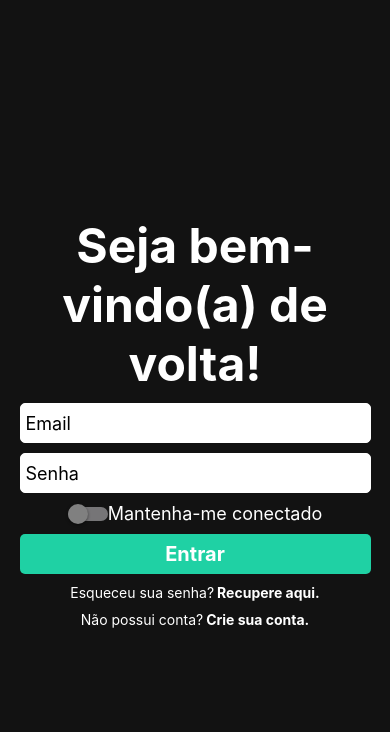
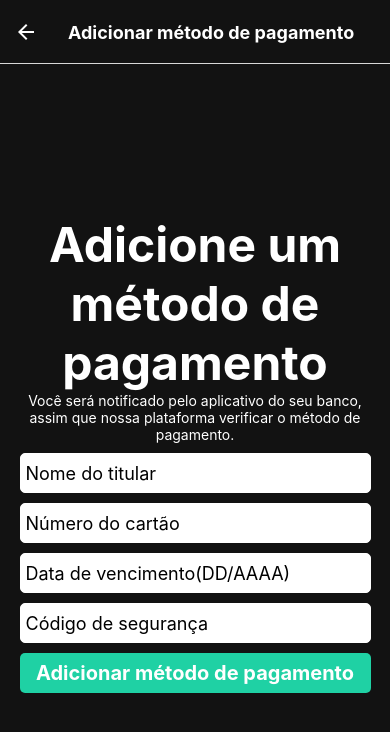
Before and after one commit to VicMatteus/-UFC---SEI, a React Native app: screen /AddPaymentMethod in a window 390 px wide. Shown: the top 732 px of the page. Built offline with nearby package versions, Linux system fonts and the light colour scheme.

Commit message:
Tela de add mthd paym. criada e vinculada. headers atualizados e customizados.

```diff
--- a/App.js
+++ b/App.js
@@ -7,6 +7,7 @@ import TabRouter from './screens/TabRouter';
 import CreateAccountScreen from './screens/CreateAccountScreen';
 import RecoverScreen from './screens/RecoverScreen';
 import LoginScreen from './screens/LoginScreen';
+import AddPaymentMethod from './screens/AddPaymentMethod';
 
 const Stack = createNativeStackNavigator();
 
@@ -15,18 +16,19 @@ function App() {
     // const [isLoggedIn, setLoggedIn] = React.useState(false);
 
     return (
-        // (isLoggedIn ?
-            <NavigationContainer>
-                <Stack.Navigator>
-                    <Stack.Screen name="Login" component={LoginScreen} options={{ headerShown:false }}/>
-                    <Stack.Screen name="CriarConta" component={CreateAccountScreen} options={{ headerShown:false }}/>
-                    <Stack.Screen name="RecuperarConta" component={RecoverScreen} options={{ headerShown:false }}/>
-                    <Stack.Screen name="Router" component={TabRouter} options={{ headerShown:false }}/>
-                </Stack.Navigator>
-            </NavigationContainer>
-        // :
-        //     <TabNavigation/>
-        // )
+        <NavigationContainer>
+            <Stack.Navigator screenOptions={{
+                headerStyle: {backgroundColor: '#121212'},
+                headerTintColor: '#FFFFFF',
+                headerTitleStyle: {fontWeight: 'bold'}
+            }}>
+                <Stack.Screen name="Login"            component={LoginScreen}         options={{ headerShown: false }} />
+                <Stack.Screen name="CriarConta"       component={CreateAccountScreen} options={{ title: "Criar conta" }} />
+                <Stack.Screen name="RecuperarConta"   component={RecoverScreen}       options={{ title: "Recuperar conta" }} />
+                <Stack.Screen name="Router"           component={TabRouter}           options={{ headerShown: false }} />
+                <Stack.Screen name="AddPaymentMethod" component={AddPaymentMethod}    options={{ title: "Adicionar método de pagamento" }} />
+            </Stack.Navigator>
+        </NavigationContainer>
     );
 }
 
--- a/components/header.js
+++ b/components/header.js
@@ -35,6 +35,7 @@ const styles = StyleSheet.create({
     alignItems: "center",
     justifyContent: "space-between",
     padding: 20,
+    width: '100%',
   },
   headerText: {
     fontFamily: "monospace",
--- a/package.json
+++ b/package.json
@@ -9,6 +9,7 @@
     "web": "expo start --web"
   },
   "dependencies": {
+    "@react-native-community/datetimepicker": "^7.2.0",
     "@react-navigation/bottom-tabs": "^6.5.7",
     "@react-navigation/native": "^6.1.6",
     "@react-navigation/native-stack": "^6.9.12",
@@ -17,7 +18,9 @@
     "expo-status-bar": "~1.4.4",
     "react": "18.2.0",
     "react-native": "0.71.8",
-    "react-native-tab-view": "^3.5.1"
+    "react-native-datepicker": "^1.7.2",
+    "react-native-tab-view": "^3.5.1",
+    "zustand": "^4.3.8"
   },
   "devDependencies": {
     "@babel/core": "^7.20.0"
--- /dev/null
+++ b/screens/AddPaymentMethod.js
@@ -0,0 +1,130 @@
+import React from 'react';
+import { View, Text, StyleSheet, TextInput, Switch, TouchableOpacity } from 'react-native';
+import SuccessButton from '../components/SuccesButton'
+import DatePicker from 'react-native-datepicker'
+
+export default function AddPaymentMethod({ navigation }) {
+    const [name, ChangeName] = React.useState('');
+    const [cardNumber, ChangeCardNumber] = React.useState('');
+    const [vencimento, ChangeVencimento] = React.useState('');
+    const [cvv, ChangeCVV] = React.useState('');
+
+    function enviarDados() {
+        //Realizar validações: nenhum campo vazio
+        if (!(name && cardNumber && vencimento && cvv)) {
+            alert("Preencha todos os campos!")
+            return
+        }
+        if (vencimento.length < 7) {
+            alert("A data deve ser preenchida no formato:\nDD/AAAA")
+            return
+        }
+
+        paymentDetails = {
+            name: name,
+            cardNumber: cardNumber,
+            cvv: cvv,
+            vencimento: vencimento
+        }
+        userDetails = JSON.stringify(userDetails)
+        console.log(paymentDetails)
+
+        //Se API retornar token, prossigo, senão, alerta de erro.
+        navigation.navigate('Wallet')
+    }
+
+    //Aplica máscara de data a cada entrada do usuário no campo data
+    function formatarData(e) {
+        var v = e.replace(/\D/g, "");
+        v = v.replace(/(\d{2})(\d)/, "$1/$2")
+        ChangeVencimento(v);
+    }
+
+    return (
+        <View style={styles.container}>
+            <View style={styles.textContainer}>
+                <Text style={styles.text}>Adicione um método de pagamento</Text>
+                <Text style={styles.label}>Você será notificado pelo aplicativo do seu banco, assim que nossa plataforma verificar o método de pagamento.</Text>
+            </View>
+
+            <TextInput style={styles.input}
+                onChangeText={ChangeName}
+                value={name}
+                placeholder='Nome do titular' />
+
+            <TextInput style={styles.input}
+                onChangeText={ChangeCardNumber}
+                value={cardNumber}
+                keyboardType='numeric'
+                maxLength={11}
+                placeholder='Número do cartão' />
+
+            <TextInput style={styles.input}
+                onChangeText={formatarData}
+                value={vencimento}
+                keyboardType='numeric'
+                maxLength={7}
+                placeholder='Data de vencimento(DD/AAAA)' />
+
+            <TextInput style={[styles.input]}
+                onChangeText={ChangeCVV}
+                value={cvv}
+                keyboardType='numeric'
+                maxLength={3}
+                placeholder='Código de segurança' />
+
+            {/*Faltando realizar validações e bater na api para logar e avançar para*/}
+            <SuccessButton label={"Adicionar método de pagamento"} navegarPara={() => enviarDados()} />
+
+        </View>
+    );
+}
+const styles = StyleSheet.create({
+    container: {
+        flex: 1,
+        width: '100%',
+        justifyContent: 'center',
+        alignItems: 'center',
+        backgroundColor: '#121212',
+        gap: 10
+    },
+    textContainer: {
+        justifyContent: 'center',
+        alignItems: 'center',
+        width: '90%',
+    },
+    text: {
+        // fontFamily: 'Cochin', //Depois ver se é realmente necessário usar fontes diferentes, pq tem q importar.
+        fontSize: 48,
+        color: '#FFFFFF',
+        textAlign: 'center',
+        fontWeight: 'bold',
+    },
+    label:
+    {
+        color: '#FFFFFF',
+        textAlign:'center',
+        fontSize: 14,
+    },
+    input: {
+        borderWidth: 1,
+        borderRadius: 5,
+        padding: 5,
+        height: 40,
+        width: '90%',
+        fontSize: 18,
+        borderColor: '#FFFFFF',
+        backgroundColor: '#FFFFFF',
+    },
+    switchContainer: {
+        width: '90%',
+        padding: 15,
+        flexDirection: 'row',
+        justifyContent: 'center',
+        alignItems: 'center',
+    },
+    switchText: {
+        color: '#FFFFFF',
+        fontSize: 18,
+    },
+})
--- a/screens/HomeScreen.js
+++ b/screens/HomeScreen.js
@@ -1,5 +1,5 @@
-import * as React from "react";
-import { View, Text, StyleSheet } from "react-native";
+import React from "react";
+import { View, Text, StyleSheet, SafeAreaView, TouchableOpacity } from "react-native";
 import Header from "../components/header";
 import { AntDesign } from "@expo/vector-icons";
 
@@ -8,15 +8,16 @@ function HomeScreen() {
         <View style={styles.container}>
             <Header />
             <Text style={styles.text}>Escolha um estacionamento:</Text>
-      <View style={styles.parkingButtom}>
+            <TouchableOpacity style={styles.parkingButtom}>
                 <Text style={styles.buttomText}>Veja a lista de estacionamentos </Text>
                 <AntDesign name="right" size={24} color="white" />
-      </View>
+            </TouchableOpacity>
         </View>
     );
 }
 const styles = StyleSheet.create({
     container: {
+        paddingTop: 5, //evita ficar em cima da barra de notificações
         flex: 1,
         backgroundColor: "#121212",
         alignContent: "center",
--- a/screens/LoginScreen.js
+++ b/screens/LoginScreen.js
@@ -16,7 +16,7 @@ export default function LoginScreen({navigation}) {
             password: password
         }
         userDetails = JSON.stringify(userDetails)
-        alert(userDetails)
+        console.log(userDetails)
         //Se API retornar token, prossigo, senão, alerta de erro.
         navigation.navigate('Router')
     }
--- a/screens/TabRouter.js
+++ b/screens/TabRouter.js
@@ -2,7 +2,7 @@ import React from 'react';
 import TabNavigation from './routes';
 
 export default function TabRouter() {
-  return (
-    <TabNavigation/>
-  );
+    return (
+        <TabNavigation />
+    );
 }
--- a/screens/WalletScreen.js
+++ b/screens/WalletScreen.js
@@ -1,13 +1,61 @@
-// WalletScreen.js
-import * as React from "react";
-import { View, Text } from "react-native";
+import React from "react";
+import { View, Text, StyleSheet, TouchableOpacity } from "react-native";
+import Header from "../components/header";
+import { AntDesign } from "@expo/vector-icons";
+import {useBearStore} from "../store";
 
-function WalletScreen() {
-  return (
-    <View>
-      <Text>Wallet Screen</Text>
-    </View>
-  );
+
+export default function WalletScreen({navigation}) {
+    const {bears, increasePopulation, removeAllBears} = useBearStore() //apenas para testes
+
+    function handleClick(){
+        navigation.navigate('AddPaymentMethod')
+        increasePopulation()
+    }
+    return (
+        <View style={styles.container}>
+            <Header />
+            <View style={styles.textContainer}>
+                <Text style={styles.text}>Gerencie seus métodos de pagamento:</Text>
+            </View>
+            <TouchableOpacity style={styles.parkingButtom} onPress={()=>handleClick()}>
+                <Text style={styles.buttomText}>Adicionar método de pagamento</Text>
+                <AntDesign name="right" size={24} color="white" />
+            </TouchableOpacity>
+            <Text style={{color:'white'}}>{bears}</Text>
+        </View>
+    );
 }
-
-export default WalletScreen;
+const styles = StyleSheet.create({
+    container: {
+        paddingTop: 5, //evita ficar em cima da barra de notificações
+        flex: 1,
+        backgroundColor: "#121212",
+        alignItems: "center",
+    },
+    textContainer:{
+        alignItems: 'flex-start',
+        margin: 10,
+        width: '85%',
+    },
+    text: {
+        fontSize: 17,
+        color: "white",
+    },
+    parkingButtom: {
+        flexDirection: "row",
+        backgroundColor: "#bb86fc",
+        margin: 10,
+        height: 60,
+        width: "85%",
+        alignItems: "center",
+        justifyContent: "space-between",
+        borderRadius: 10,
+        padding: 10,
+    },
+    buttomText: {
+        margin: 10,
+        fontSize: 17,
+        color: "white",
+    },
+});
--- a/screens/routes.js
+++ b/screens/routes.js
@@ -1,5 +1,4 @@
 import { createBottomTabNavigator } from "@react-navigation/bottom-tabs";
-import { NavigationContainer } from '@react-navigation/native';
 
 import HomeScreen from "./HomeScreen";
 import HistoryScreen from "./HistoryScreen";
--- /dev/null
+++ b/store.js
@@ -0,0 +1,7 @@
+import { create } from 'zustand'
+
+export const useBearStore = create((set) => ({
+  bears: 0,
+  increasePopulation: () => set((state) => ({ bears: state.bears + 1 })),
+  removeAllBears: () => set({ bears: 0 }),
+}))
```
Also changed, not shown: 2 other files (tests, documents, lock files or other folders). Lines whose indentation alone changed are shown as unchanged.
